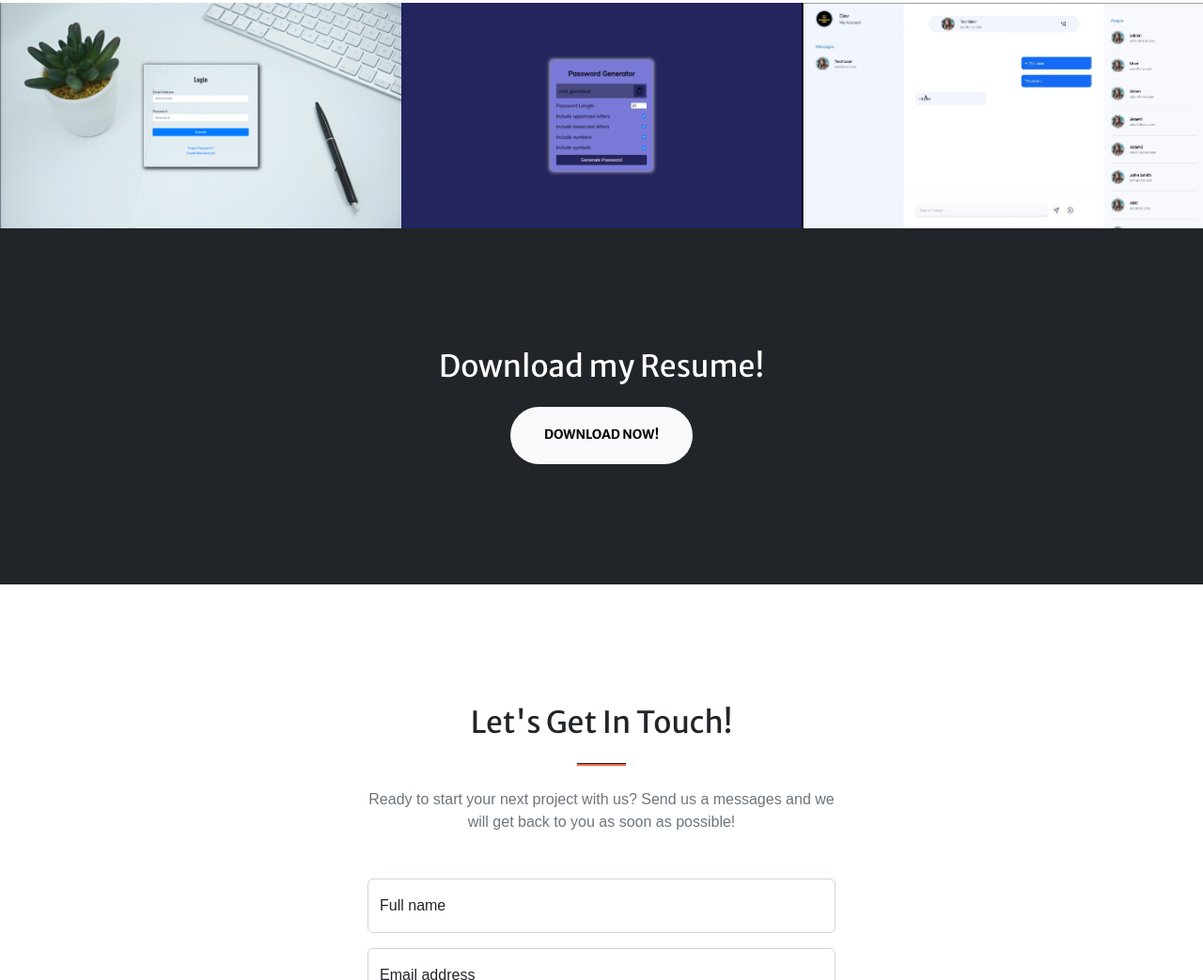
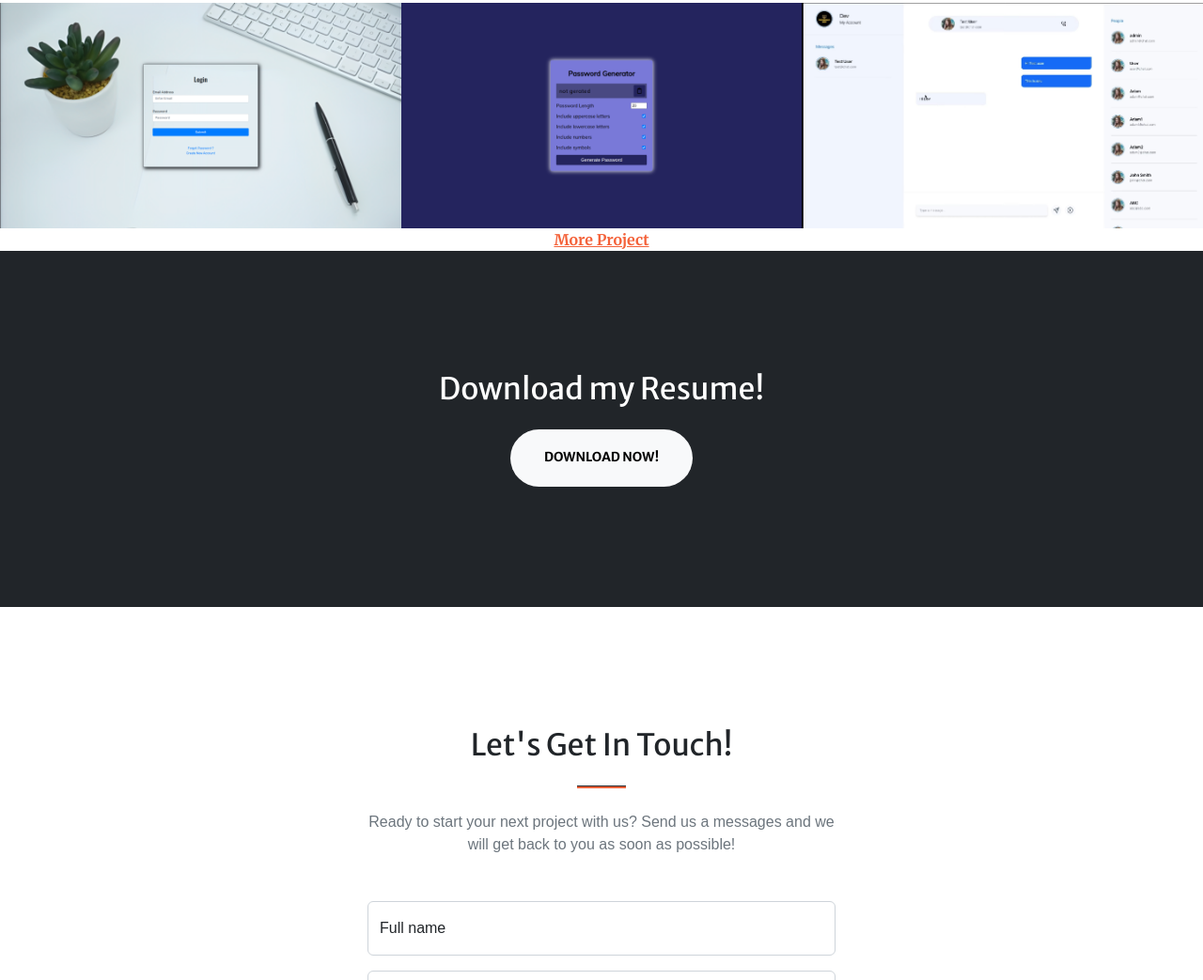
Before and after one commit to chavdasandip2908/My-Portfio-2, a plain HTML site: page index.html in a window 1280 px wide. Shown: the part 1940-2983 px from the top of the page at 94% size. Drawn offline with nearby package versions, Linux system fonts and the light colour scheme; some packages are replaced by stand-ins of ours; a script that the page names is missing.

Commit message:
insert mini project link

```diff
--- a/index.html
+++ b/index.html
@@ -152,8 +152,8 @@
                         </div>
                     </a>
                 </div>
-
             </div>
+            <div class="text-center text-primary fw-bolder"><a target="_blank" href="https://mini-project-reactjs.onrender.com/">More Project</a></div>
         </div>
     </div>
     <!-- Call to action-->
```
